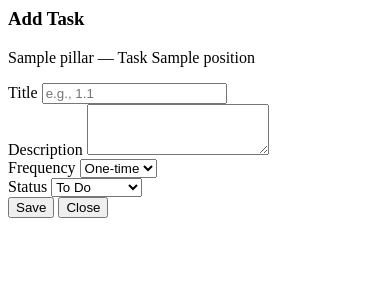
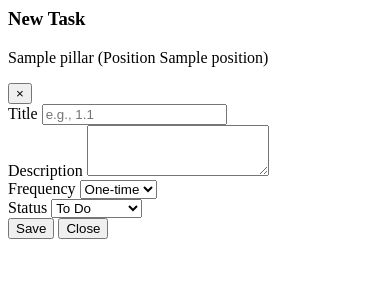
Before and after one commit to chrys/harada.global, a Django app: template templates/matrix/task_create_modal.html in a window 390 px wide. Shown: the top 300 px of the page. Run offline with Django 5.2, Linux system fonts and the light colour scheme; the template is opened without the code that fills it: most values are stand-ins (such as "Sample title", 1, 10 or a date in 2020).

Commit message:
feat(mobile): Implement bottom-sheet modals for mobile view

```diff
--- a/templates/matrix/task_create_modal.html
+++ b/templates/matrix/task_create_modal.html
@@ -1,11 +1,21 @@
-<div class="fixed inset-0 bg-black bg-opacity-50 flex items-center justify-center z-50 px-4"
+<div class="fixed inset-0 bg-black bg-opacity-50 flex items-end sm:items-center justify-center z-50 px-0 sm:px-4"
     onclick="if(event.target === this) this.remove()">
-    <div class="bg-white dark:bg-slate-800 rounded-lg shadow-lg p-4 sm:p-8 max-w-md w-full">
-        <h3 class="text-2xl font-bold mb-2">Add Task</h3>
-        <p class="text-sm text-slate-600 dark:text-slate-400 mb-4">{{ pillar.name }} — Task {{ position }}</p>
+    <div class="bg-white dark:bg-slate-800 rounded-t-2xl sm:rounded-lg shadow-lg p-6 sm:p-8 w-full sm:max-w-md max-h-[90vh] overflow-y-auto pb-safe sm:pb-8 relative">
 
-        <form hx-post="{% url 'task_create' chart.id pillar.id position %}" hx-on="htmx:afterSwap: location.reload()"
-            class="space-y-4">
+        <!-- Mobile Drag Handle -->
+        <div class="w-12 h-1.5 bg-slate-300 dark:bg-slate-600 rounded-full mx-auto mb-6 sm:hidden"></div>
+
+        <div class="flex justify-between items-start mb-6">
+            <div>
+                <h3 class="text-2xl font-bold">New Task</h3>
+                <p class="text-sm text-slate-500">{{ pillar.name }} (Position {{ position }})</p>
+            </div>
+            <button onclick="this.closest('.fixed').remove()"
+                class="text-slate-400 hover:text-slate-600 dark:hover:text-slate-200 text-2xl leading-none p-2">&times;</button>
+        </div>
+
+        <form hx-post="{% url 'task_create' chart.id pillar.id position %}" hx-swap="none"
+            hx-on::after-request="if(event.detail.successful) this.closest('.fixed').remove()" class="space-y-6">
             {% csrf_token %}
 
             <div>
```
Also changed, not shown: Tests/unit/test_mobile_modals.py (added, +23 -0 lines), templates/matrix/pillar_modal.html (+13 -5 lines), templates/matrix/task_modal.html (+22 -16 lines).
